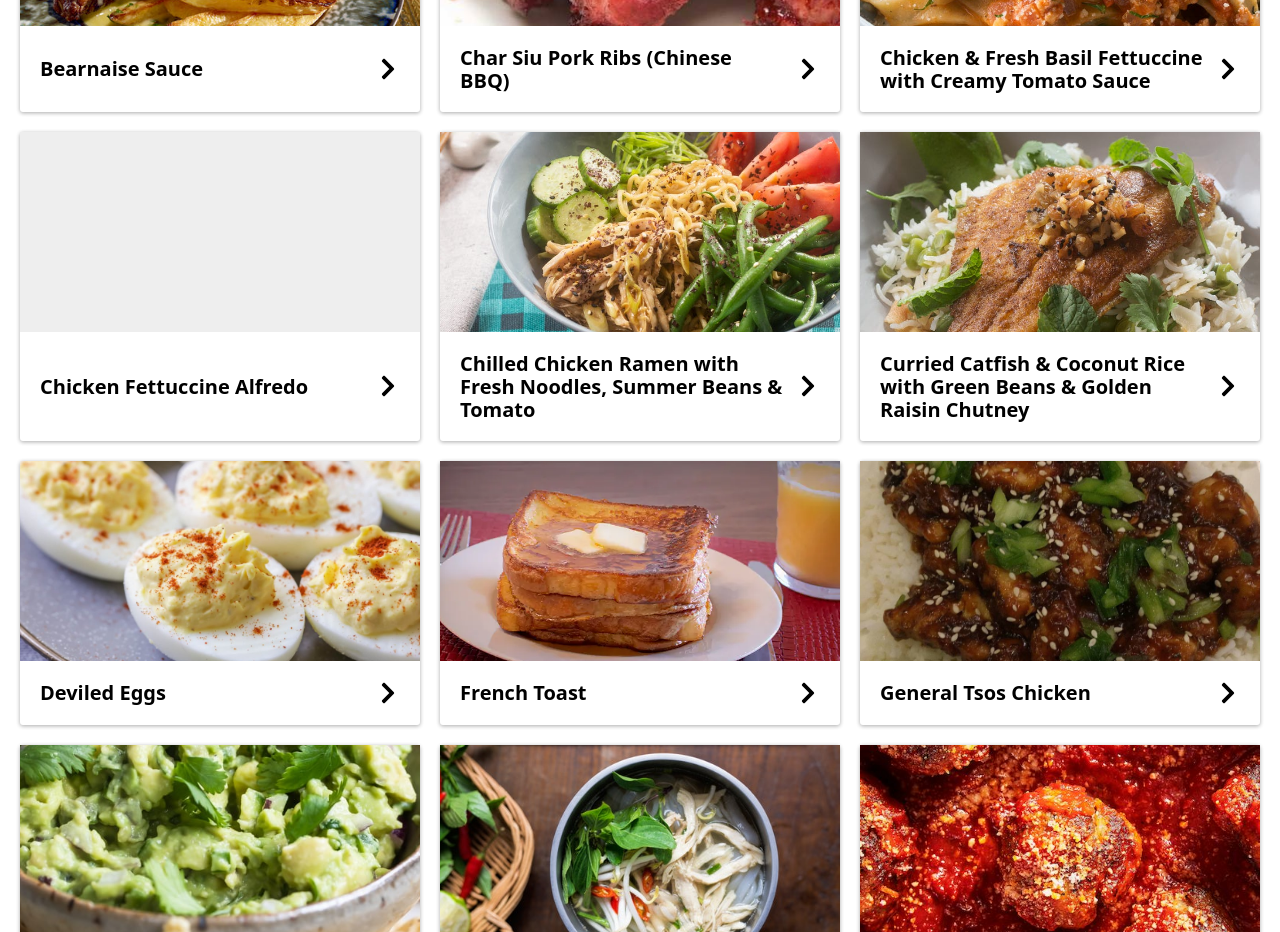
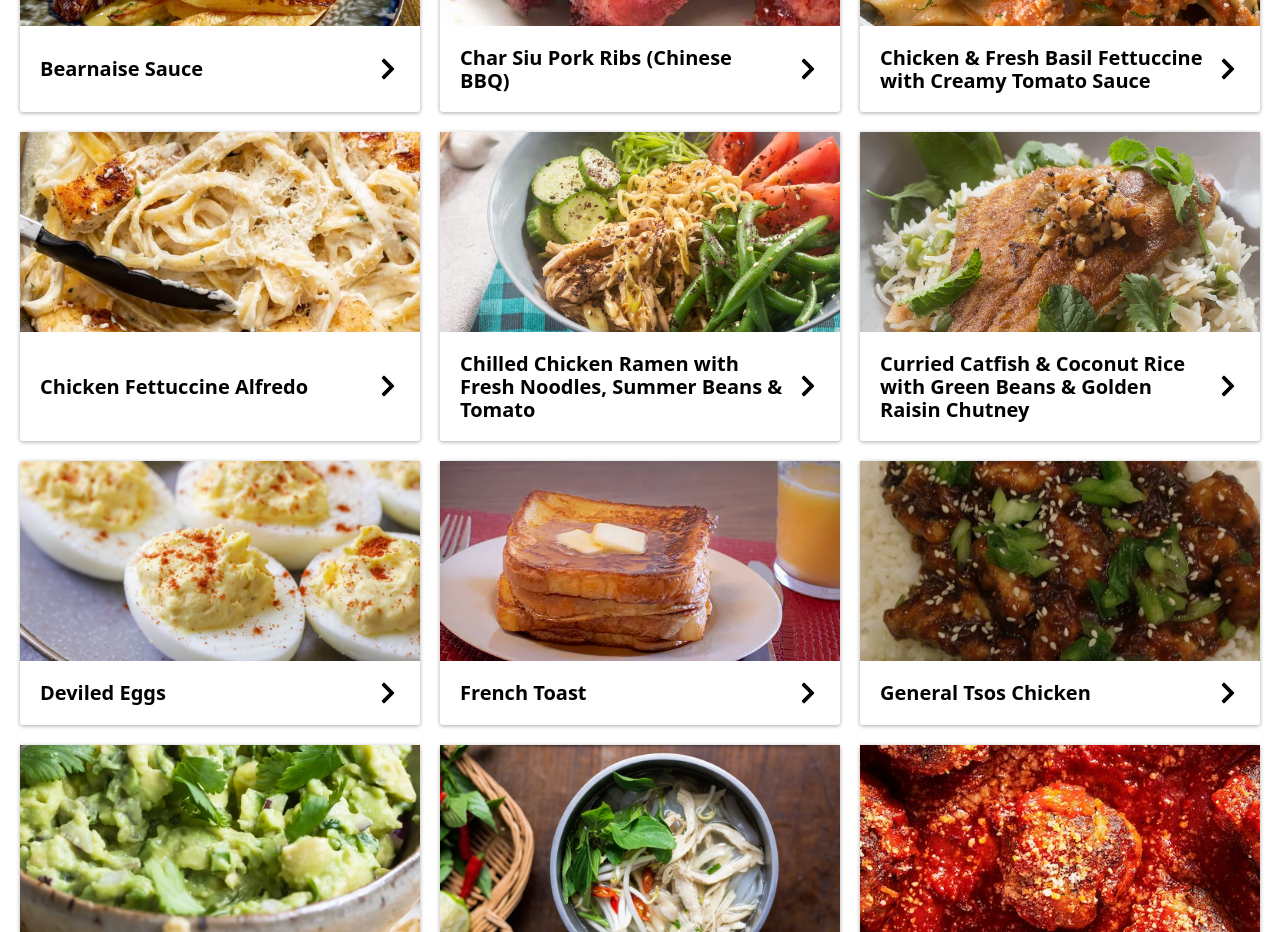
Before and after one commit to likens/recipes, a Gatsby site: page / in a window 1280 px wide. Shown: the part 900-1832 px from the top of the page. Built offline with nearby package versions, Linux system fonts and the light colour scheme; Gatsby itself is replaced by a stand-in of ours.

Commit message:
Update Recipe “chicken-fettuccine-alfredo”

```diff
--- a/src/pages/recipes/chicken-fettuccine-alfredo.md
+++ b/src/pages/recipes/chicken-fettuccine-alfredo.md
@@ -6,6 +6,7 @@ inspiredby: https://www.saltandlavender.com/chicken-fettuccine-alfredo/
 preptime: "10"
 cooktime: "20"
 servingsize: "4"
+image: /img/chicken-fettuccine-alfredo-1-720x1080.jpg
 ingredients:
   - name: chicken breasts, cut in half lengthwise
     quantity: "2"
```
Also changed, not shown: static/img/chicken-fettuccine-alfredo-1-720x1080.jpg (added).
